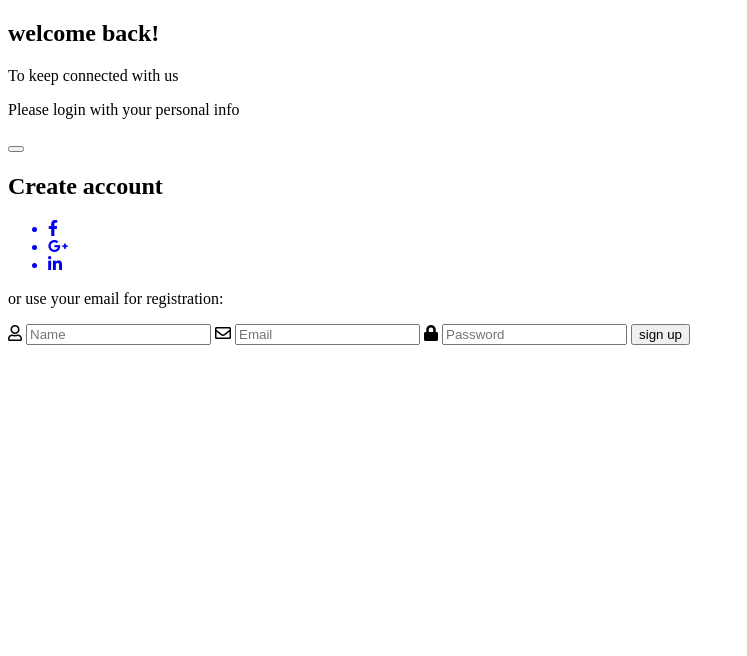
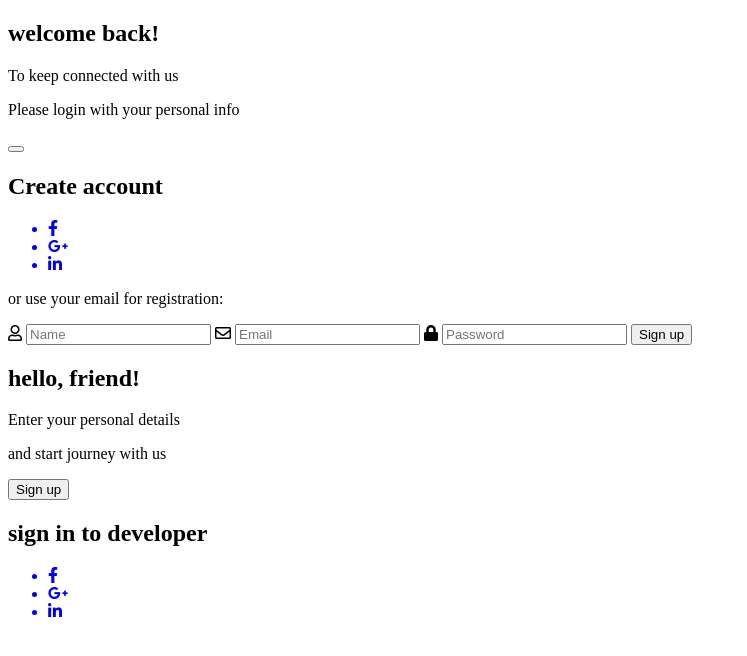
Before and after one commit to WilliandosSantos89/TelaDeLogin, a plain HTML site: page index.html in a window 1280 px wide. Shown: the whole page, without its empty margins (0-747 px from the left). Drawn offline with Linux system fonts and the light colour scheme.

Commit message:
second-content

```diff
--- a/index.html
+++ b/index.html
@@ -56,11 +56,46 @@
           </label>
 
 
-          <button class="btn btn-second">sign up</button>
+          <button class="btn btn-second">Sign up</button>
         </form>
+      </div><!--Second Column-->
+    </div><!--First content-->
+
+    <div class="content second-content">
+      <div class="first-column">
+        <h2 class="title title-primary">hello, friend!</h2>
+        <p class="description description-primary">Enter your personal details</p>
+        <p class="description description-primary">and start journey with us</p>
+        <button id="signup" class="btn btn-primary">Sign up</button>
       </div>
+
+      <div class="second-collumn">
+        <h2 class="title title-second">sign in to developer</h2>
+        <div class="social-media">
+          <ul class="list-social-media">
+            <a href="#" class="link-social-media">
+              <li class="item-social-media">
+                <i class="fab fa-facebook-f"></i>
+              </li>
+            </a>
+
+            <a href="#" class="link-social-media">
+              <li class="item-social-media">
+                <i class="fab fa-google-plus-g"></i>
+              </li>
+            </a>
+
+            <a href="#" class="link-social-media">
+              <li class="item-social-media">
+                <i class="fab fa-linkedin-in"></i>
+              </li>
+            </a>
+
+          </ul>
+        </div>
+      </div>
+
     </div>
-
   </div>
 
 </body>
```
